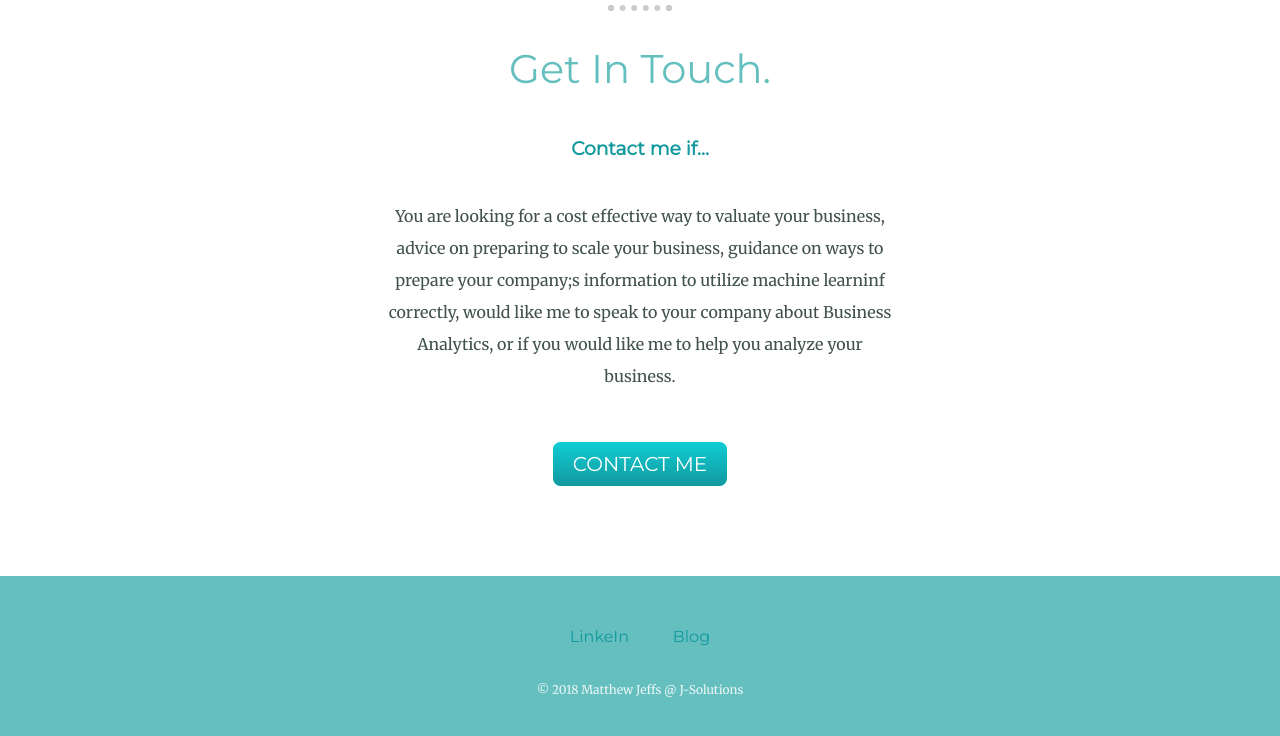
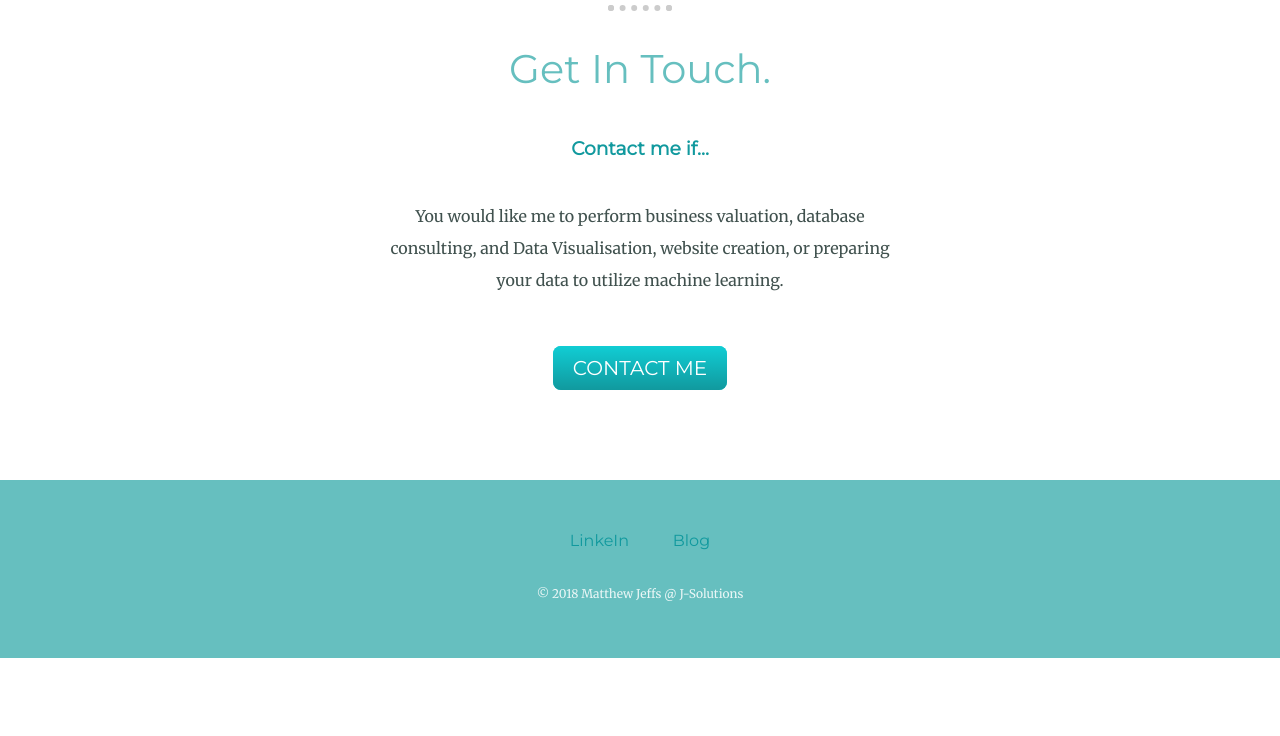
Before and after one commit to msjeffs/Matt-Jeffs-Site, a plain HTML site: page index.html in a window 1280 px wide. Shown: the part 2987-3723 px from the top of the page. After the commit the page ends 3645 px from the top, so only its background shows below. Drawn offline with Linux system fonts and the light colour scheme.

Commit message:
edit contact me description

```diff
--- a/index.html
+++ b/index.html
@@ -98,11 +98,9 @@ My first webpage created
         <h2>Get In Touch.</h2>
         <h3>Contact me if...</h3>
         <p class="contact-me-description">
-        You are looking for a cost effective way to valuate your business,
-        advice on preparing to scale your business, guidance on ways to prepare
-        your company;s information to utilize machine learninf correctly, would like me to
-        speak to your company about Business Analytics, or if you would like me to
-        help you analyze your business.</p>
+        You would like me to perform business valuation, database consulting, and
+        Data Visualisation, website creation, or preparing your data to utilize
+        machine learning.</p>
         <a class="btn" href="mailto:m.s.jeffs50@gmail.com">CONTACT ME</a>
       </div>
     </div>
```
